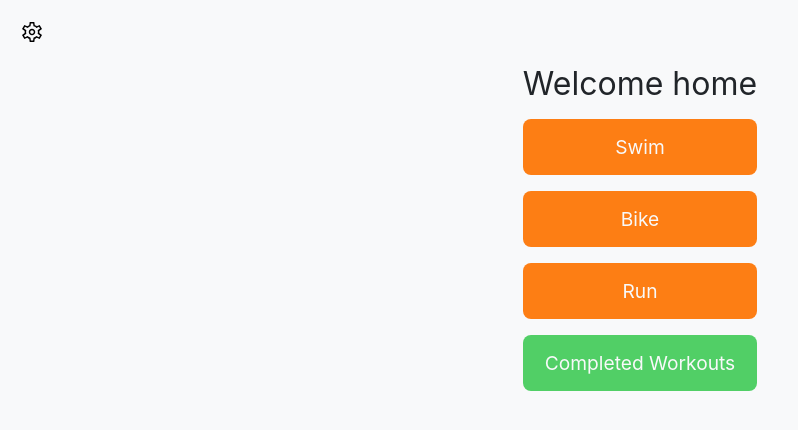
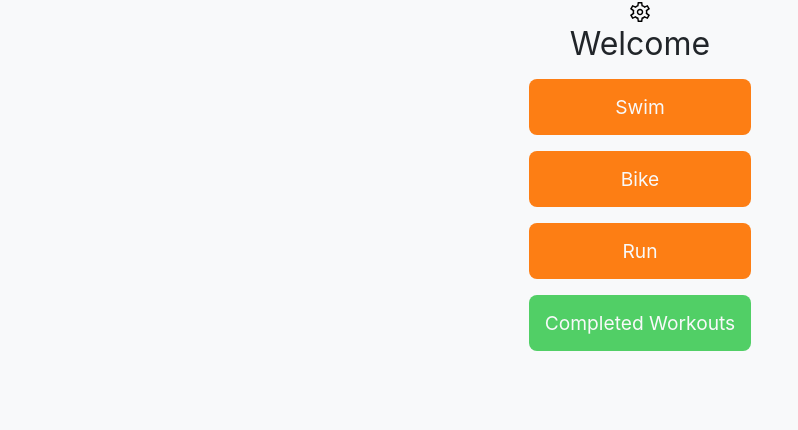
Before and after one commit to rockwotj/swim-bike-run, a React (Vite) app: page / in a window 1280 px wide. Shown: the top 430 px of the page, without its empty margins (0-798 px from the left). Built offline with nearby package versions, Linux system fonts and the light colour scheme.

Commit message:
grid -> flex

```diff
--- a/src/components/screens/Home.tsx
+++ b/src/components/screens/Home.tsx
@@ -16,7 +16,7 @@ export function Home(): JSX.Element {
   return <div className={classes.container}>
     <SettingsIcon className={classes.settingsIcon}/>
     <div className={classes.content}>
-      <h1 className={classes.header}>Welcome home</h1>
+      <h1 className={classes.header}>Welcome</h1>
       {ALL_SPORTS.map((sport) => (
         <Button key={sport.type} className={classes.button} onClick={() => navigate(`/sport/${sport.type}`)}>
           {sport.asTitle()}
--- a/src/components/screens/home.module.css
+++ b/src/components/screens/home.module.css
@@ -1,14 +1,6 @@
 .container {
-  display: grid;
-  justify-items: center;
+  position: relative;
   align-items: center;
-  grid-template-columns: 64px 1fr 64px;
-  grid-template-rows: 64px 1fr 64px;
-  grid-auto-rows: auto;
-  grid-template-areas:
-    '. . settings'
-    '. content .'
-    '. . .';
 }
 
 .header {
@@ -17,17 +9,18 @@
 }
 
 .container > .settings-icon {
-  grid-area: settings;
+  position: absolute;
+  right: 8px;
+  top: 8px;
 }
 
 .content {
-  grid-area: content;
   gap: 16px;
-  align-self: stretch;
 }
 
 .button {
   text-align: center;
   font-size: 1.2rem;
   padding: 16px;
+  max-width: 75vw;
 }
```
